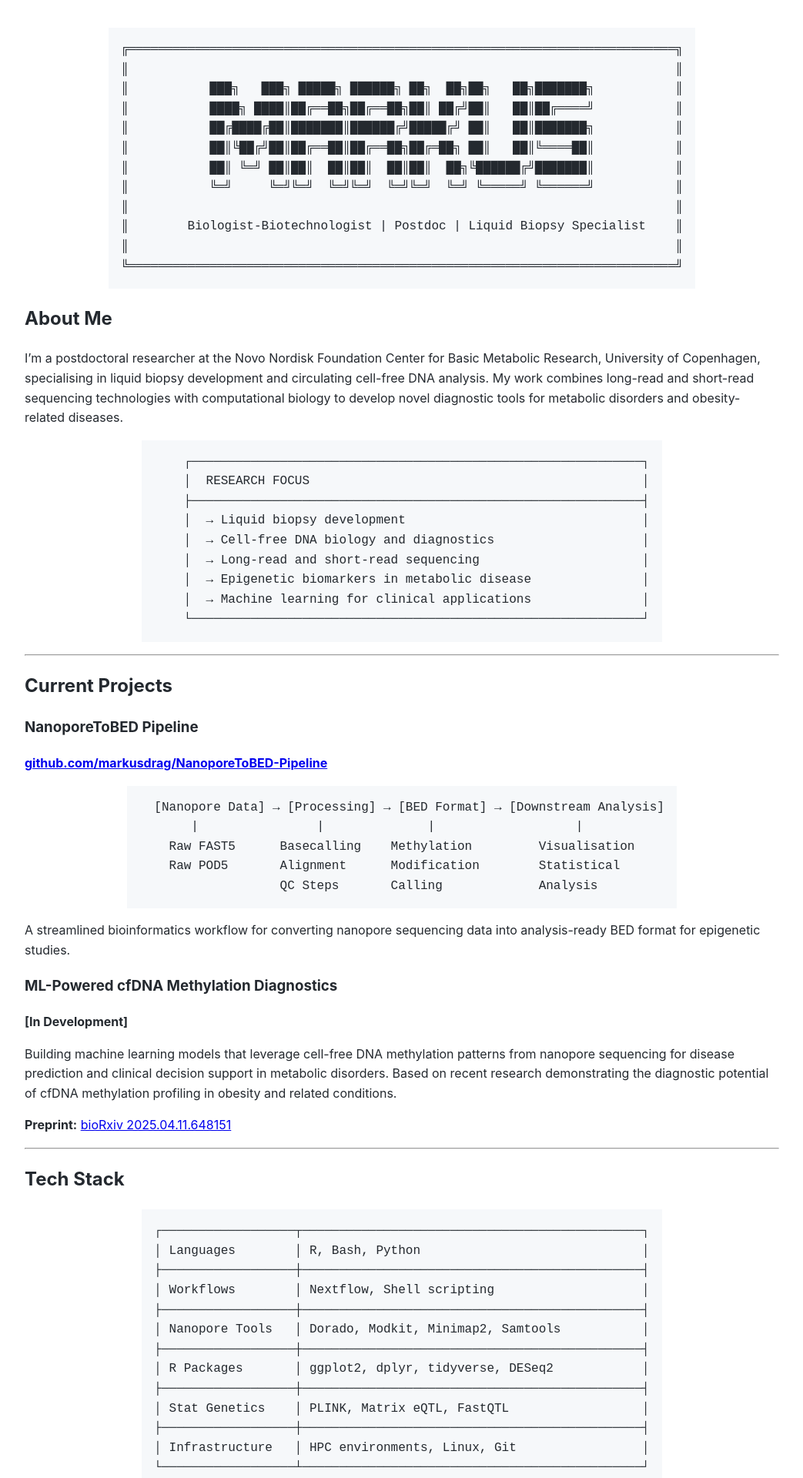
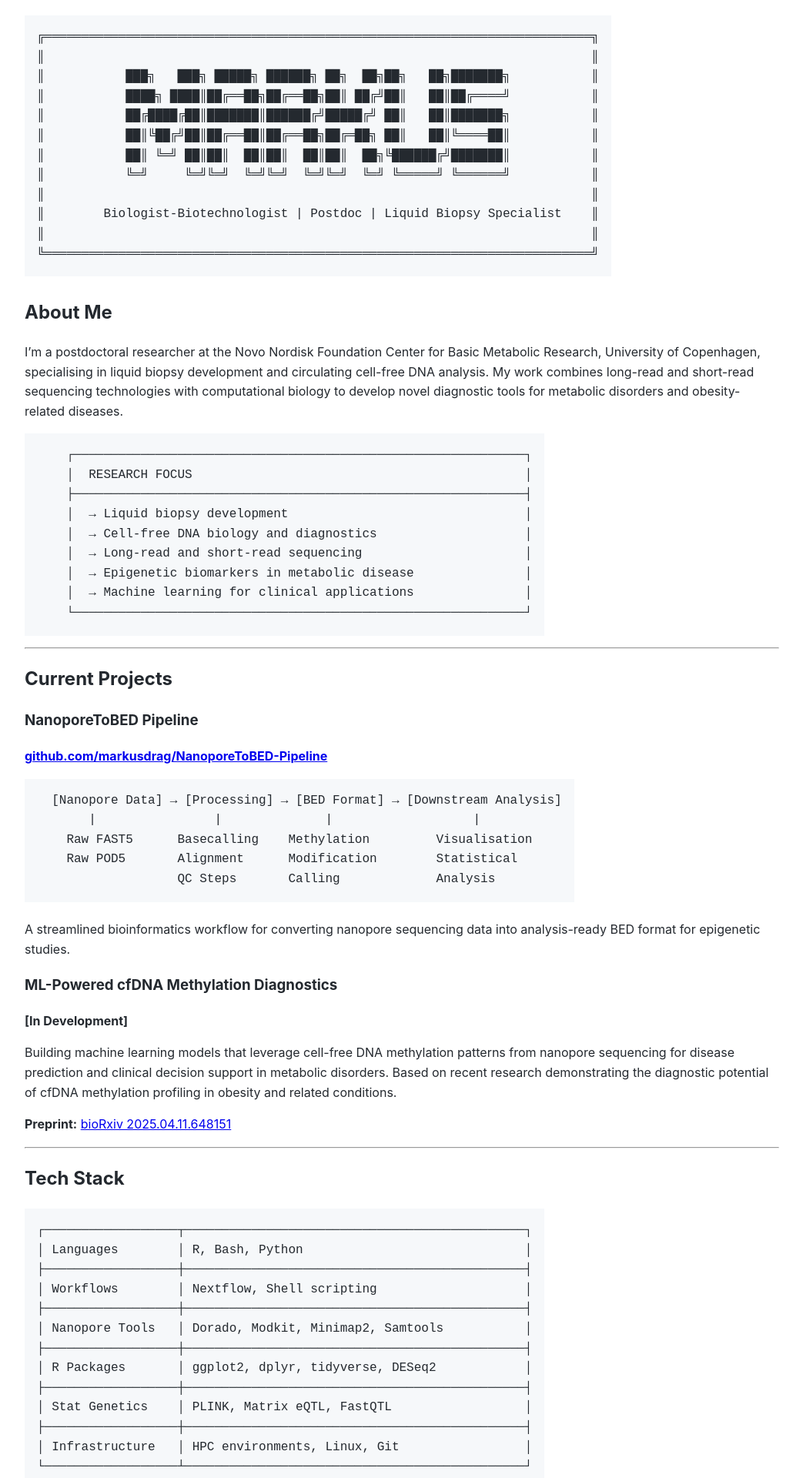
Before and after one commit to markusdrag/markusdrag.github.io, a Jekyll site: the page built from README.md, in a window 1280 px wide. Shown: the top 1920 px of the page at 77% size, without its empty margins (118-1161 px from the left). Built offline with Jekyll 4.4.1, drawn with Linux system fonts in a browser that asks for light colours; our own code applies the rules of GitHub Pages for plain Markdown files.

Commit message:
Update style.scss

```diff
--- a/assets/css/style.scss
+++ b/assets/css/style.scss
@@ -6,6 +6,7 @@ body {
   margin: 0;
   padding: 20px;
   background: white;
+  text-align: center;
 }
 
 .main-content {
@@ -14,12 +15,19 @@ body {
   font-size: 16px;
   line-height: 1.6;
   color: #24292f;
+  text-align: left;
 }
 
 pre {
   background: #f6f8fa;
   padding: 16px;
   overflow: auto;
+  text-align: left;
+  display: inline-block;
+  margin: 0 auto;
+}
+
+.main-content > pre {
   display: block;
   margin-left: auto;
   margin-right: auto;
```
